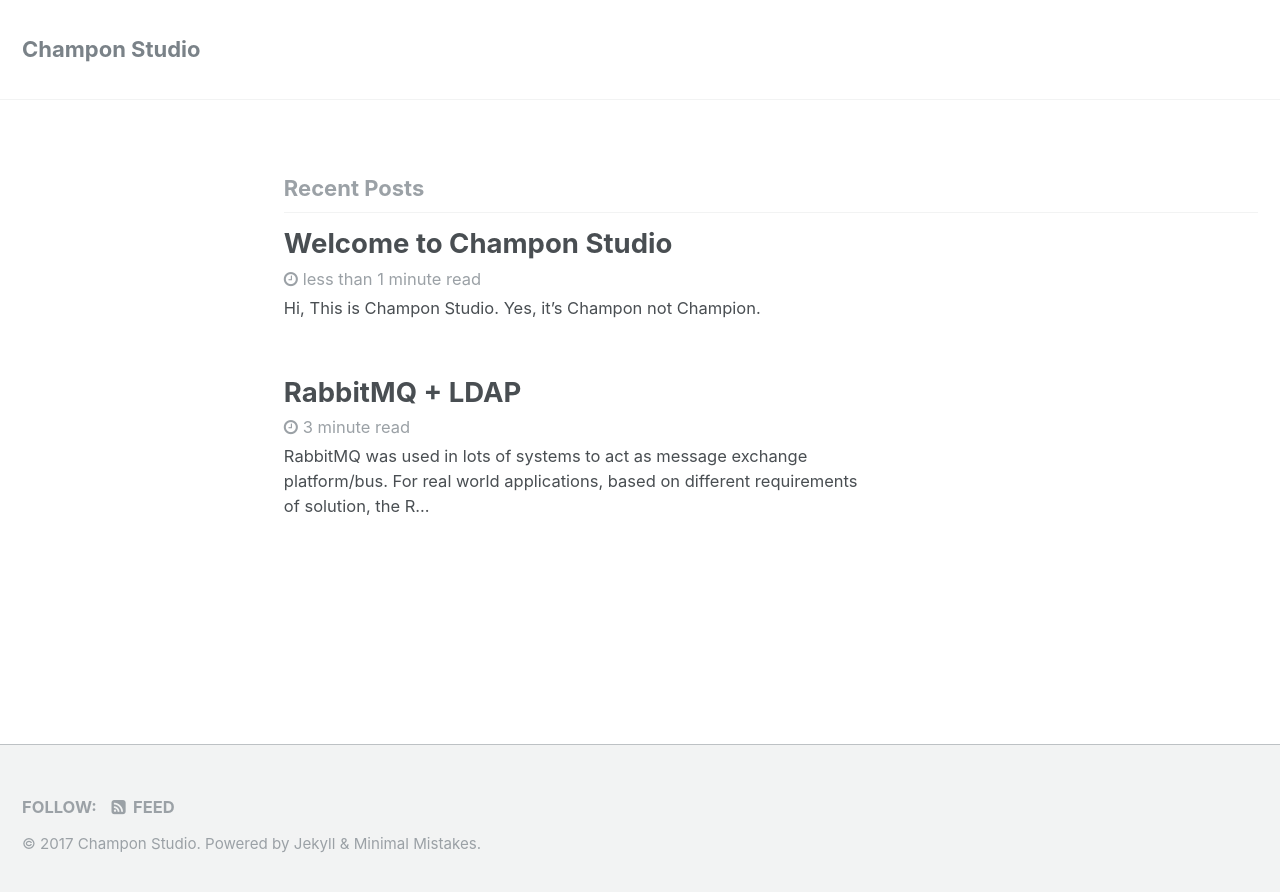
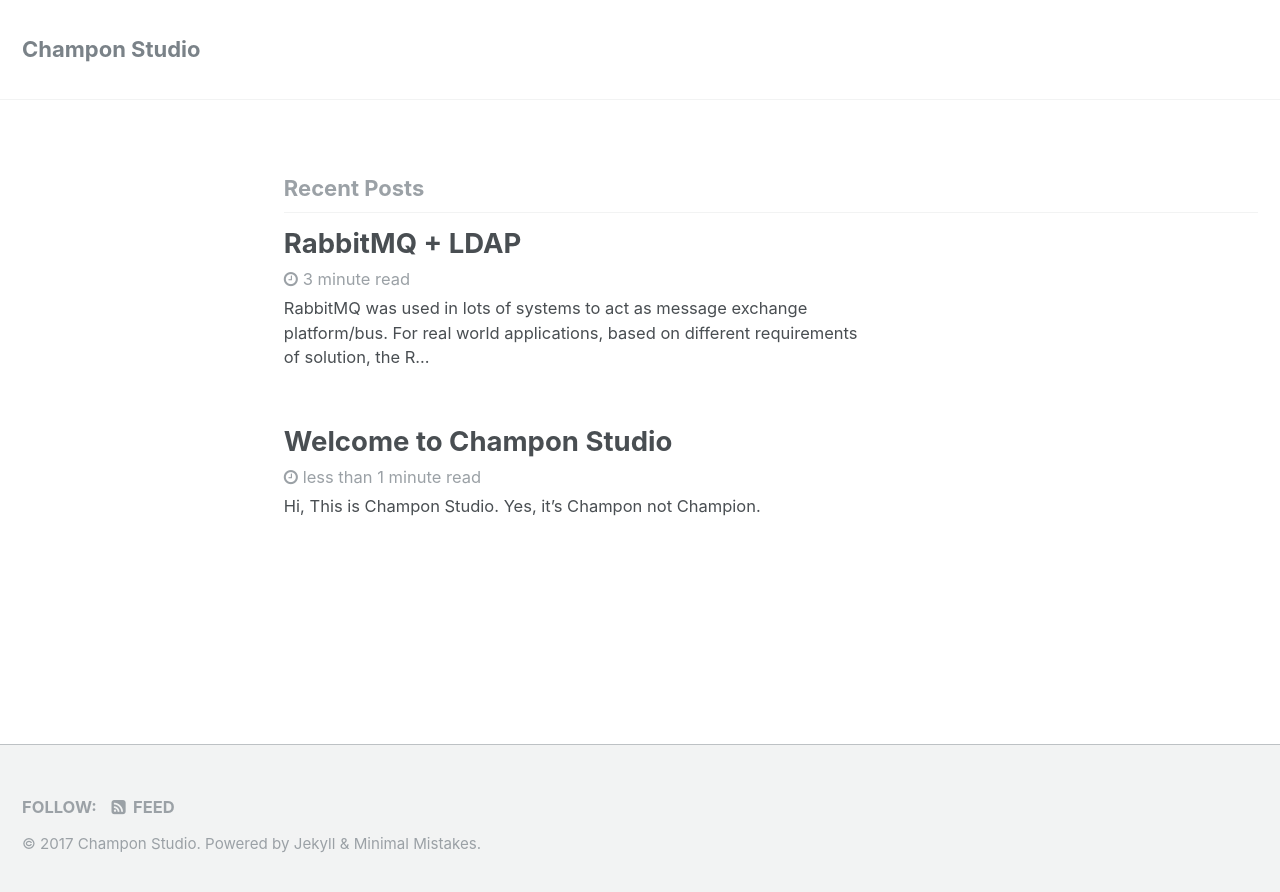
Before and after one commit to champon-studio/champon-studio.github.io, a Jekyll site: the page built from index.html, in a window 1280 px wide. Shown: the top 892 px of the page. Built offline with Jekyll 4.4.1, drawn with Linux system fonts in a browser that asks for light colours; the list of posts is cut into pages by our own code; part of the change alters nothing that is shown.

Commit message:
fix: change article date, and gravator link

```diff
--- a/_data/authors.yml
+++ b/_data/authors.yml
@@ -13,6 +13,6 @@ ferrisky:
   name        : "Chen, Cheng-Hsien"
   email       : "cchsien@gmail.com"
   bio         : "Software Developer, focused on layered software solutions, working on multi-language software project, enjoy and aggressively dig the new techniques"
-  avatar      : "http://www.gravatar.com/avatar/a8ea52ed9d496b88204655707c9e744c?s=48&d=identicon"
+  avatar      : "http://www.gravatar.com/avatar/a8ea52ed9d496b88204655707c9e744c"
   twitter     : ""
   google_plus : ""
```
Also changed, not shown: _posts/2017-04-03-RabbitMQ-+-LDAP.md (renamed from _posts/2017-03-30-RabbitMQ-+-LDAP.md).
